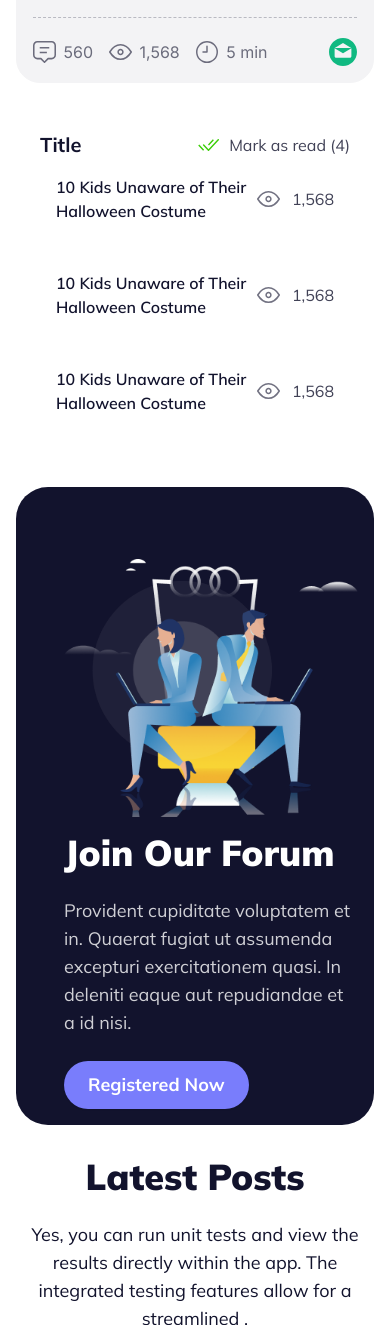
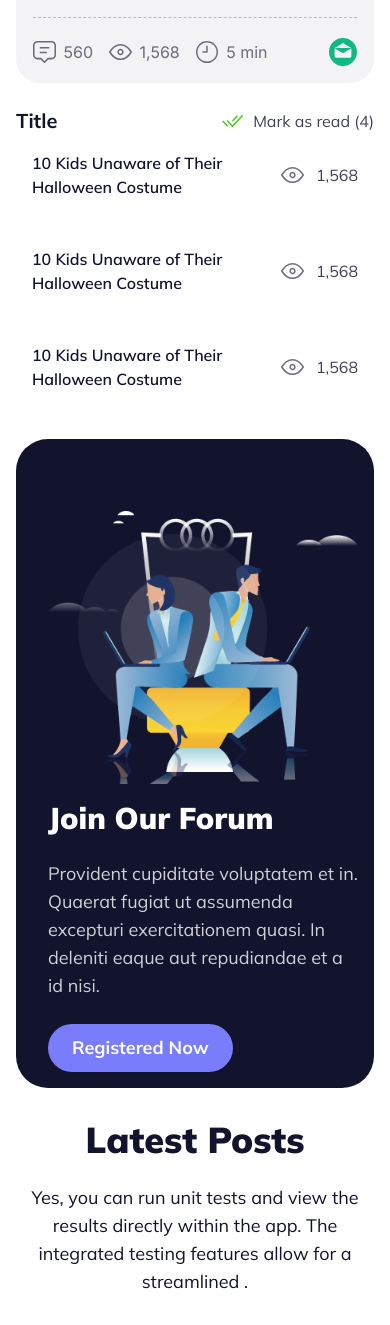
Before and after one commit to yasin-arft/Flashback-Forum, a plain HTML site: page index.html in a window 390 px wide. Shown: the part 1537-2862 px from the top of the page. Drawn offline with nearby package versions, Linux system fonts and the light colour scheme.

Commit message:
some designal bugs fixed

```diff
--- a/index.html
+++ b/index.html
@@ -41,7 +41,7 @@
                 <path stroke-linecap="round" stroke-linejoin="round" stroke-width="2" d="M4 6h16M4 12h8m-8 6h16" />
               </svg>
             </div>
-            <ul tabindex="0" class="menu menu-sm dropdown-content mt-3 z-[1] p-2 shadow bg-base-100 rounded-box w-52">
+            <ul tabindex="0" class="menu menu-sm dropdown-content mt-3 z-[1] p-2 shadow bg-base-100 rounded-box min-w-max space-y-2">
               <li class="tooltip" data-tip="Home"><a class="p-4 border-[1.5px] border-[#12132d99] rounded-full"><img
                     src="./assets/icons/home.svg" alt="home"></a></li>
               <li class="tooltip" data-tip="Edit"><a class="p-4 border-[1.5px] border-[#12132d99] rounded-full"><img
@@ -87,7 +87,7 @@
             </p>
             <label
               class="input input-bordered mx-auto lg:mx-0 flex items-center gap-2 max-w-sm rounded-full py-[6px] pr-1 h-auto">
-              <input type="text" class="grow text-primary-color" placeholder="Search here anything" />
+              <input type="text" class="w-10 grow text-primary-color" placeholder="Search here anything" />
               <button
                 class="btn rounded-full bg-secondary-color text-white text-xl font-bold h-auto px-7">Search</button>
             </label>
@@ -200,7 +200,7 @@
           </div>
         </div>
         <!-- list container -->
-        <div class="lg:w-1/3 p-6 bg-[12132d26] rounded-3xl">
+        <div class="lg:w-1/3 md:p-6 bg-[12132d26] rounded-3xl">
           <div class="flex justify-between">
             <h4 class="font-bold text-xl">Title</h4>
             <div class="flex gap-2.5 items-center">
@@ -238,12 +238,12 @@
     </section>
 
     <!-- join forum section -->
-    <section class="bg-primary-color rounded-[32px] text-white ps-8 md:ps-16 lg:ps-20 pt-14 my-8 md:my-16 lg:my-24">
+    <section class="bg-primary-color rounded-[32px] text-white ps-4 md:ps-16 lg:ps-20 pt-14 my-8 md:my-16 lg:my-24">
       <div class="hero">
         <div class="hero-content flex-col lg:flex-row-reverse">
           <img src="./assets/images/joinforum.png" />
           <div>
-            <h1 class="text-4xl font-black">Join Our Forum</h1>
+            <h2 class="text-3xl lg:text-4xl font-black">Join Our Forum</h2>
             <p class="py-6 text-lg opacity-80">Provident cupiditate voluptatem et in. Quaerat fugiat ut assumenda
               excepturi exercitationem quasi. In deleniti eaque aut repudiandae et a id nisi.</p>
             <button
```
